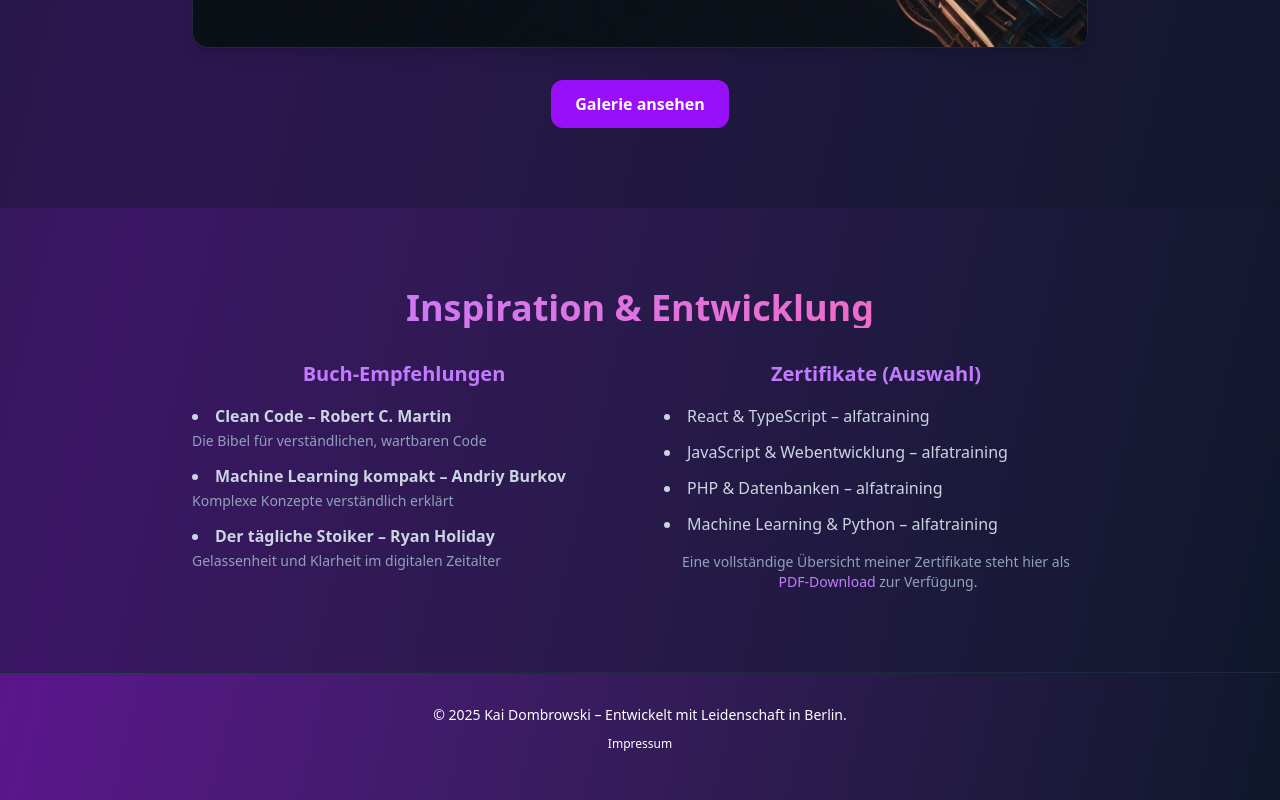
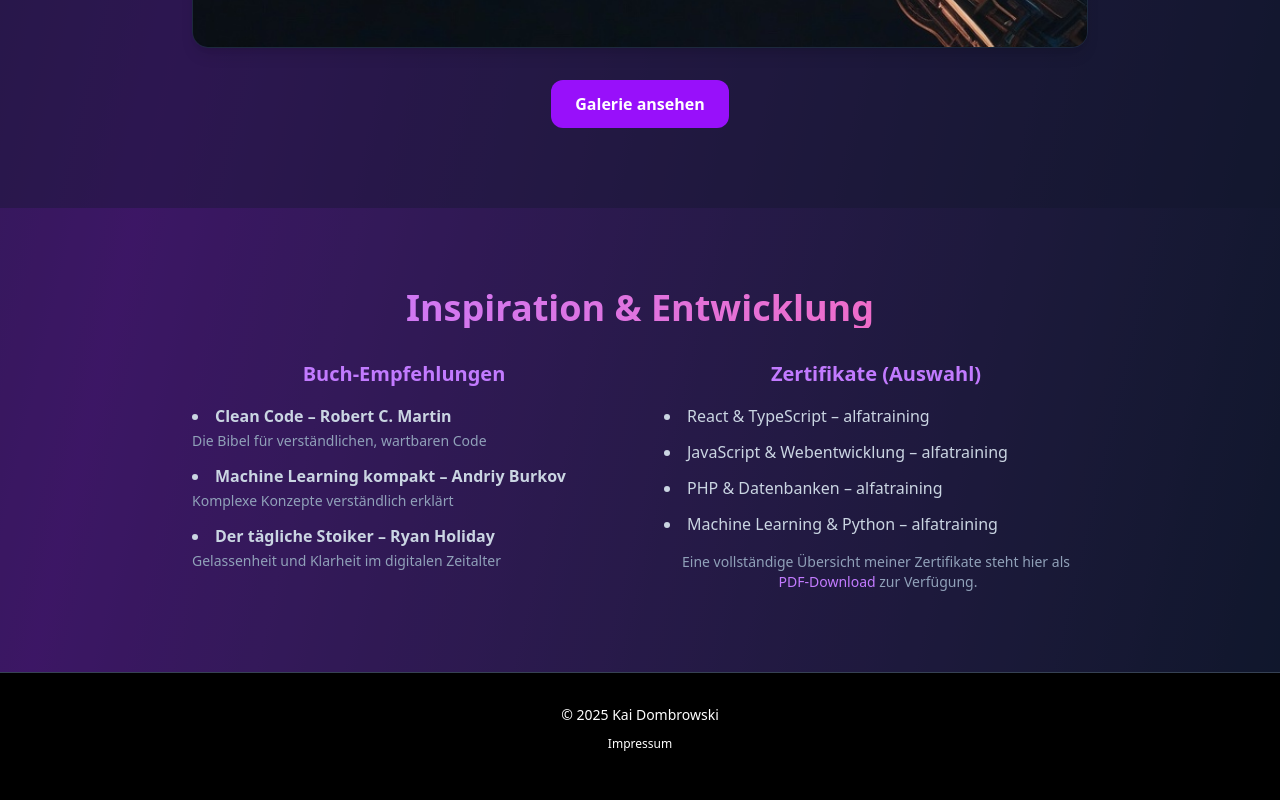
Before and after one commit to chefkoch0312/kado-ber.de, a React (Vite) app: page / in a window 1280 px wide. Shown: the part 4696-5496 px from the top of the page. Built offline with nearby package versions, Linux system fonts and the light colour scheme.

Commit message:
update: footer, visuelle änderung

```diff
--- a/src/components/Footer.tsx
+++ b/src/components/Footer.tsx
@@ -3,11 +3,10 @@ import React from "react";
 const Footer: React.FC = () => {
   return (
     <footer
-      className="border-t border-slate-800 py-8 px-4 text-center text-sm text-white"
+      className="bg-black py-8 px-4 text-center text-sm text-white border-t border-gray-700"
     >
       <p className="mb-2">
-        &copy; {new Date().getFullYear()} Kai Dombrowski – Entwickelt mit
-        Leidenschaft in Berlin.
+        &copy; {new Date().getFullYear()} Kai Dombrowski
       </p>
       <a
         href="/imprint.html"
```
